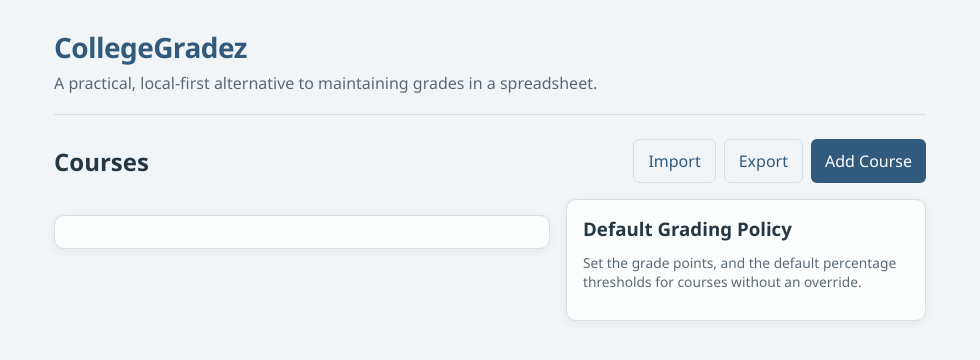
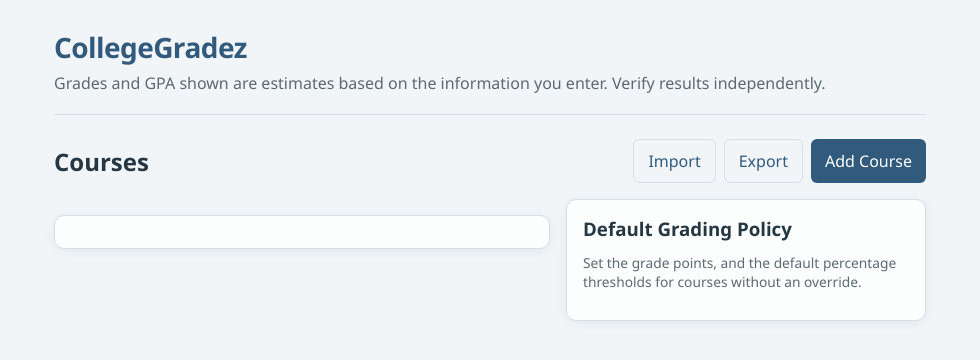
Before and after one commit to ethanluginbuhl/CollegeGradez, an Electron app: page index.html in a window 980 px wide. Drawn offline with Linux system fonts and the light colour scheme; no server answers.

Commit message:
Replace tagline with disclaimer
Fixes #16

```diff
--- a/index.html
+++ b/index.html
@@ -15,8 +15,7 @@
       <header class="topbar">
         <h1>CollegeGradez</h1>
         <p class="tagline">
-          A practical, local-first alternative to maintaining grades in a
-          spreadsheet.
+          Grades and GPA shown are estimates based on the information you enter. Verify results independently.
         </p>
       </header>
       <p
```
